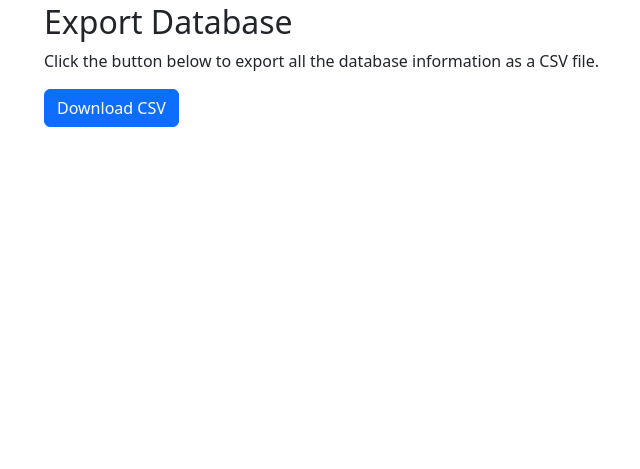
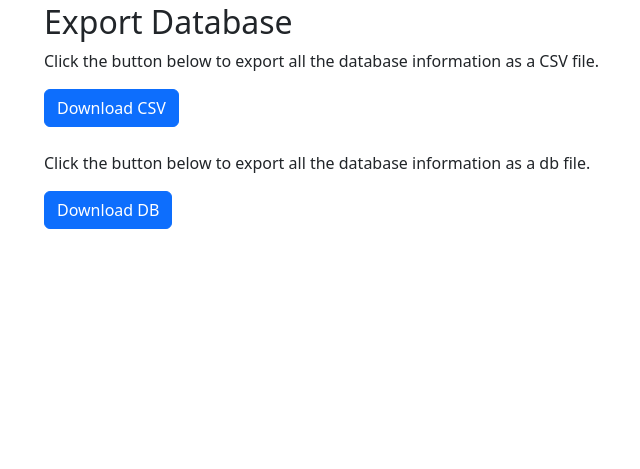
Before and after one commit to norhther/masnou, a Flask app: page /export_page in a window 1280 px wide. Shown: the part 147-616 px from the top of the page, without its empty margins (50-690 px from the left). Run offline with Flask 3, Linux system fonts and the light colour scheme; a user stored in the database is signed in.

Commit message:
Add files via upload

```diff
--- a/app.py
+++ b/app.py
@@ -298,6 +298,21 @@ def export_data():
 @login_required
 def export_page():
     return render_template('export.html')
+
+
+
+@app.route('/export-db')
+@login_required
+def export_db():
+    try:
+        # Path to the database file
+        db_path = 'instance/chess_tournament.db'
+        return send_file(db_path, as_attachment=True, download_name='masnou.db')
+    except FileNotFoundError:
+        return "Database file not found.", 404
+    except Exception as e:
+        return f"An error occurred: {str(e)}", 500
+
 
 
 @app.route('/add_player', methods=['GET', 'POST'])
--- a/templates/export.html
+++ b/templates/export.html
@@ -6,4 +6,9 @@
     <p>Click the button below to export all the database information as a CSV file.</p>
     <a href="/export" class="btn btn-primary">Download CSV</a>
 </div>
+
+<div class="container mt-4">
+    <p>Click the button below to export all the database information as a db file.</p>
+    <a href="/export-db" class="btn btn-primary">Download DB</a>
+</div>
 {% endblock %}
```
